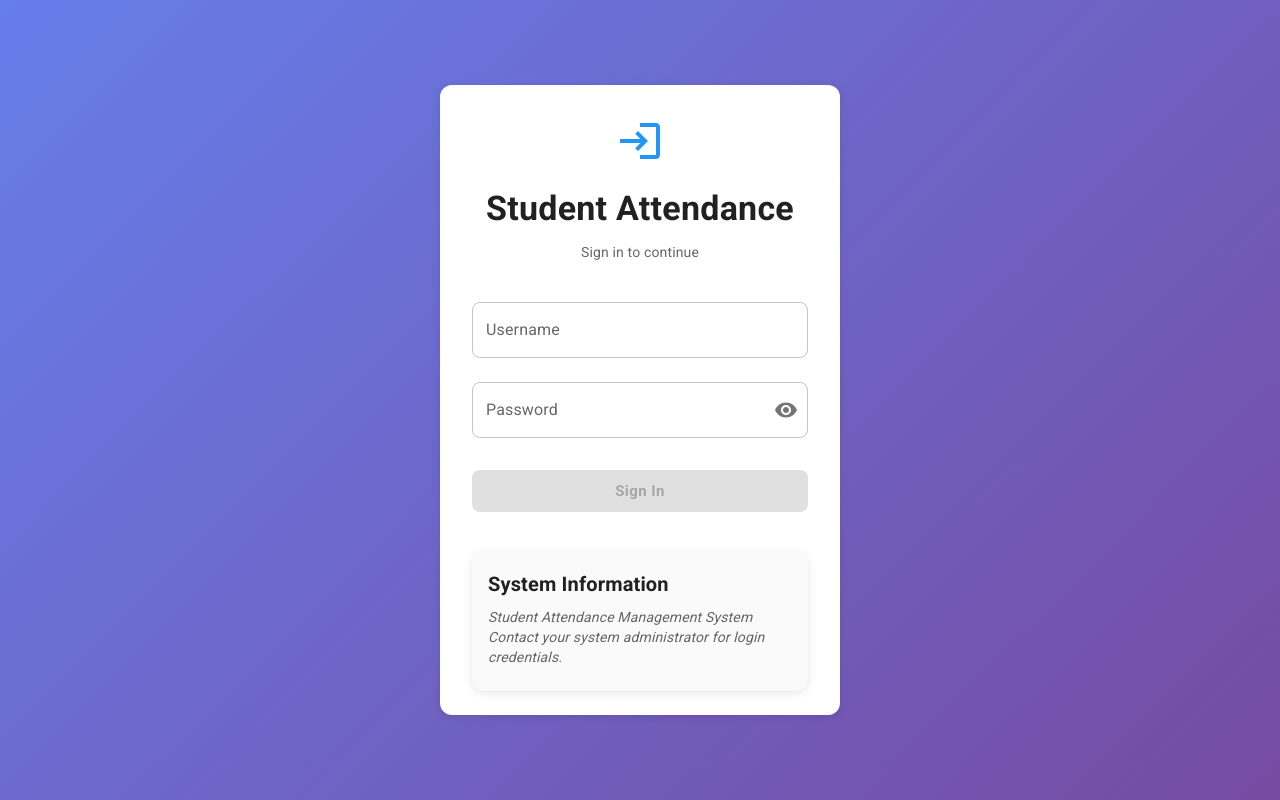
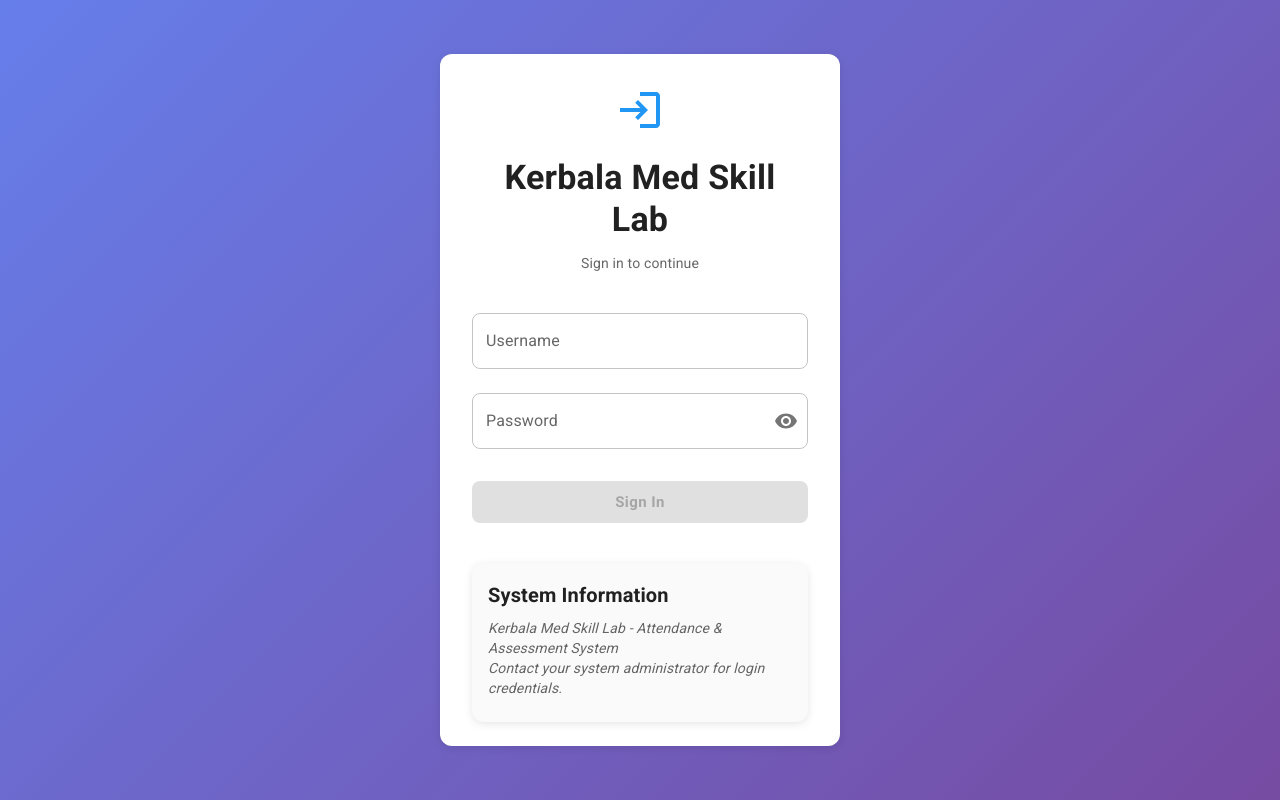
Before and after one commit to ahmed-matloob-prog/skill-lab-web, a React (Create React App) app: page /login in a window 1280 px wide. Built offline with nearby package versions, Linux system fonts and the light colour scheme; no server answers; the database is empty.

Commit message:
Complete rebrand: Kerbala Med Skill Lab throughout UI

```diff
--- a/public/version.json
+++ b/public/version.json
@@ -1,5 +1,5 @@
 {
   "version": "1.0.0",
-  "timestamp": 1763556741119,
-  "buildDate": "2025-11-19T12:52:21.119Z"
+  "timestamp": 1763560099376,
+  "buildDate": "2025-11-19T13:48:19.376Z"
 }
--- a/src/components/Layout.tsx
+++ b/src/components/Layout.tsx
@@ -137,7 +137,7 @@ const Layout: React.FC<LayoutProps> = ({ children }) => {
     <div>
       <Toolbar>
         <Typography variant="h6" noWrap component="div">
-          Student Attendance
+          Kerbala Med Skill Lab
         </Typography>
       </Toolbar>
       <Divider />
@@ -181,7 +181,7 @@ const Layout: React.FC<LayoutProps> = ({ children }) => {
             <MenuIcon />
           </IconButton>
           <Typography variant="h6" noWrap component="div" sx={{ flexGrow: 1 }}>
-            {menuItems.find(item => item.path === location.pathname)?.text || 'Student Attendance'}
+            {menuItems.find(item => item.path === location.pathname)?.text || 'Kerbala Med Skill Lab'}
           </Typography>
           <Box sx={{ display: 'flex', alignItems: 'center', gap: 1 }}>
             {/* Sync Status Indicator */}
--- a/src/components/LoginForm.tsx
+++ b/src/components/LoginForm.tsx
@@ -94,7 +94,7 @@ const LoginForm: React.FC = () => {
           <Box sx={{ textAlign: 'center', mb: 3 }}>
             <LoginIcon sx={{ fontSize: 48, color: 'primary.main', mb: 2 }} />
             <Typography variant="h4" component="h1" gutterBottom>
-              Student Attendance
+              Kerbala Med Skill Lab
             </Typography>
             <Typography variant="body2" color="text.secondary">
               Sign in to continue
@@ -163,7 +163,7 @@ const LoginForm: React.FC = () => {
                 System Information
               </Typography>
               <Typography variant="body2" color="text.secondary">
-                <em>Student Attendance Management System</em><br />
+                <em>Kerbala Med Skill Lab - Attendance & Assessment System</em><br />
                 <em>Contact your system administrator for login credentials.</em>
               </Typography>
             </CardContent>
```
